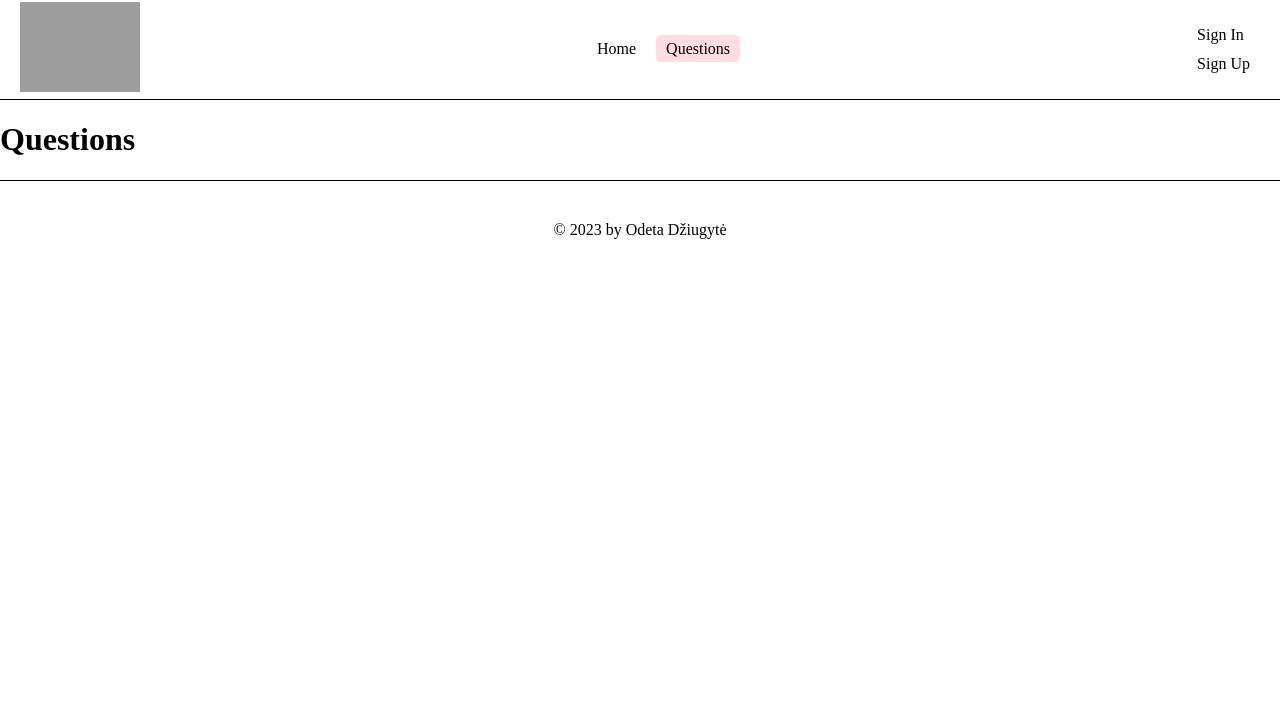
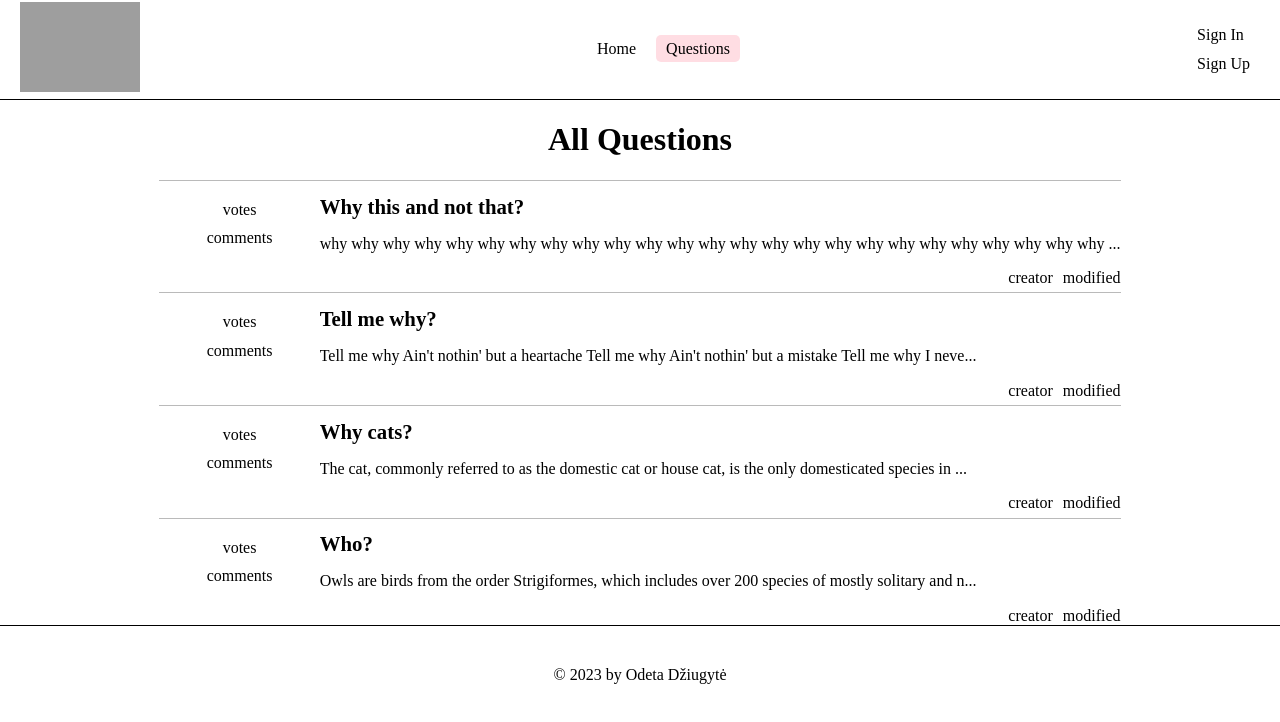
Before and after one commit to OdetaDz/React-atsiskaitymas, a React (Create React App) app in the folder React_atsiskaitymas/: page /questions/allQuestions in a window 1280 px wide. Shown: the top 722 px of the page. Built offline with nearby package versions, Linux system fonts and the light colour scheme; data requests are answered from the project's data file; grey boxes are pictures that could not be loaded.

Commit message:
question context + question'ų atvaizdavimas

```diff
--- /dev/null
+++ b/React_atsiskaitymas/src/components/UI/oneQuestionCard/OneQuestionCard.jsx
@@ -0,0 +1,62 @@
+import styled from "styled-components";
+import { Link } from "react-router-dom";
+
+const StyledQuestionDiv = styled.div`
+    display: grid;
+    grid-template-columns: 1fr 5fr;
+    border-top: 1px solid #36363657;
+    width: 100%;
+
+    div.votes{
+        display: flex;
+        flex-direction: column;
+        gap: 10px;
+        align-items: center;
+        margin-top: 20px;
+    }
+
+    div.question{
+        h1{
+            font-size: 1.3rem;
+            font-weight: 600;
+
+            a{
+                text-decoration: none;
+                color: black;
+
+                &:hover{
+                    color: pink;
+                }
+            }
+        }
+    }
+
+    div.creator{
+        display: flex;
+        gap: 10px;
+        justify-content: flex-end;
+    }
+`;
+
+const OneQuestionCard = ({ data }) => {
+    return (
+        <StyledQuestionDiv>
+            <div className="votes">
+                <span>votes</span>
+                <span>comments</span>
+            </div>
+            <div>
+                <div className="question">
+                    <h1><Link to="/">{data.name}</Link></h1>
+                    <p>{data.question.substring(0, 100)}...</p>
+                </div>
+                <div className="creator">
+                    <span>creator</span>
+                    <span>modified</span>
+                </div>
+            </div>
+        </StyledQuestionDiv>
+     );
+}
+
+export default OneQuestionCard;
--- a/React_atsiskaitymas/src/components/pages/allQuostions/AllQuestions.jsx
+++ b/React_atsiskaitymas/src/components/pages/allQuostions/AllQuestions.jsx
@@ -1,8 +1,42 @@
+import { useContext } from "react";
+import QuestionsContext from "../../../context/QuestionsContext"
+import OneQuestionCard from "../../UI/oneQuestionCard/OneQuestionCard";
+import styled from "styled-components";
+
+const StyledQuetionsMain = styled.main`
+    /* padding: 20px 40px; */
+    display: flex;
+    flex-direction: column;
+    align-items: center;
+    width: 100%;
+
+    div.questions{
+        display: flex;
+        flex-direction: column;
+        align-items: center;
+        gap: 5px;
+        /* width: 80%; */
+    }
+`;
+
 const AllQuestions = () => {
+
+    const { questions } = useContext(QuestionsContext);
+
     return (
-        <main>
-            <h1>Questions</h1>
-        </main>
+        <StyledQuetionsMain>
+            <h1>All Questions</h1>
+            <div className="questions">
+                {
+                    questions.map(question => {
+                        return <OneQuestionCard
+                            key = {question.id}
+                            data = {question}
+                        />
+                    })
+                }
+            </div>
+        </StyledQuetionsMain>
      );
 }
 
--- /dev/null
+++ b/React_atsiskaitymas/src/context/QuestionsContext.jsx
@@ -0,0 +1,80 @@
+import { createContext, useEffect, useReducer } from "react";
+
+const QuestionsContext = createContext();
+
+const QuestionsActionTypes = {
+    get_all: 'get all the questions from data',
+    add: 'add a new one question',
+    delete: 'remove one specific question',
+    edit: 'edit one specific question'
+};
+
+const reducer = (state, action) => {
+    switch(action.type){
+        case QuestionsActionTypes.get_all:
+            return action.data;
+        case QuestionsActionTypes.add:
+            fetch(`http://localhost:8081/questions`, {
+                method: "POST",
+                headers: {
+                    "Content-Type":"application/json"
+                },
+                body: JSON.stringify(action.data)
+            });
+            return [...state, action.data];
+        case QuestionsActionTypes.delete:
+            fetch(`http://localhost:8081/questions/${action.id}`, {method: "DELETE"});
+            return state.filter(el => el.id.toString() !== action.id.toString());
+        case QuestionsActionTypes.edit:
+            fetch(`http://localhost:8081/questions/${action.id}`, {
+                method: "PUT",
+                headers: {
+                    "Content-Type":"application/json"
+                },
+                body: JSON.stringify(action.data)
+            });
+            return state.map(el => {
+                if(el.id.toString() === action.id.toString()){
+                    return {
+                        id: action.id,
+                        ...action.data
+                    }
+                } else {
+                    return el;
+                }
+            });
+        default:
+            console.log("Error: action type not found", action.type);
+            return state
+    }
+}
+
+const QuestionsProvider = ({ children }) => {
+
+    const [questions, setQuestions] = useReducer(reducer, []);
+
+    useEffect(() => {
+        fetch(`http://localhost:8081/questions`)
+            .then(res => res.json())
+            .then(data => setQuestions({
+                type: QuestionsActionTypes.get_all,
+                data: data
+            }));
+    }, []);
+
+    return(
+
+        <QuestionsContext.Provider
+            value={{
+                questions,
+                setQuestions,
+                QuestionsActionTypes
+            }}
+        >
+            { children }
+        </QuestionsContext.Provider>
+    );
+}
+
+export { QuestionsProvider };
+export default QuestionsContext;
--- a/React_atsiskaitymas/src/index.js
+++ b/React_atsiskaitymas/src/index.js
@@ -2,7 +2,7 @@ import React from 'react';
 import ReactDOM from 'react-dom/client';
 import App from './App';
 import { BrowserRouter } from 'react-router-dom';
-import { QuestionsProvider } from './context/QuestionContext';
+import { QuestionsProvider } from './context/QuestionsContext';
 
 const root = ReactDOM.createRoot(document.getElementById('root'));
 root.render(
```
